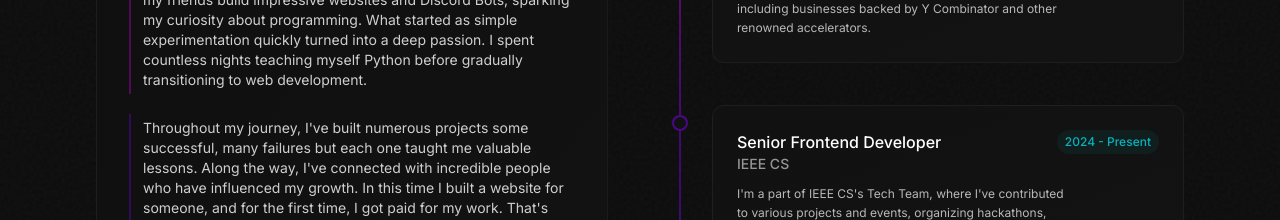
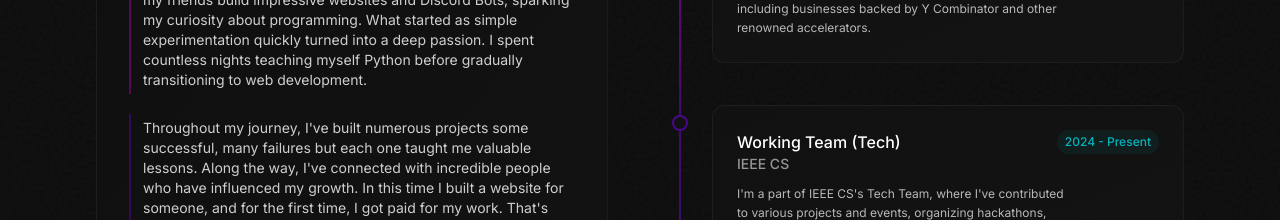
Before and after one commit to SiddDevZ/Portfolio, a Next.js app: page / in a window 1280 px wide. Shown: the part 3480-3700 px from the top of the page. Built offline with nearby package versions, Linux system fonts and the light colour scheme.

Commit message:
Something fixed

```diff
--- a/app/page.jsx
+++ b/app/page.jsx
@@ -635,7 +635,7 @@ const Page = () => {
                       // icon: "🚀"
                     },
                     {
-                      title: "Senior Frontend Developer",
+                      title: "Working Team (Tech)",
                       date: "2024 - Present",
                       company: "IEEE CS",
                       description:
```
